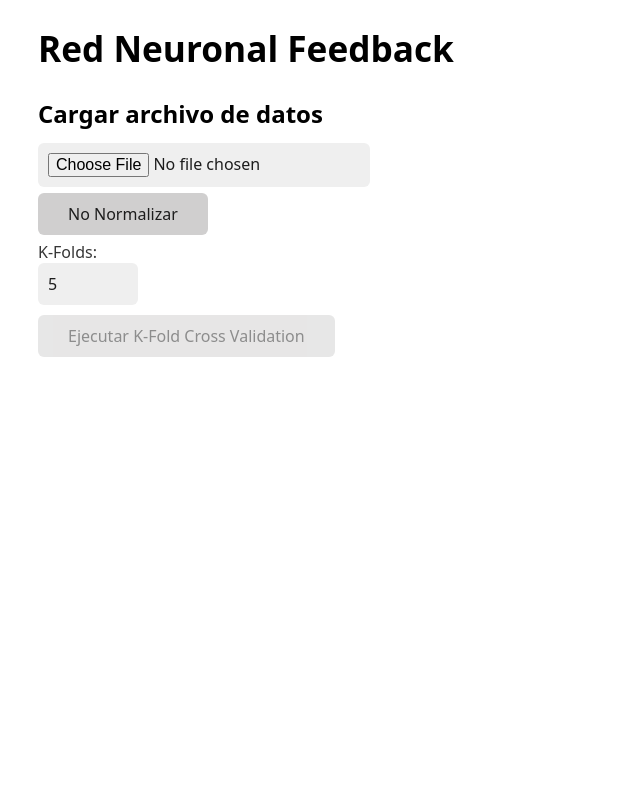
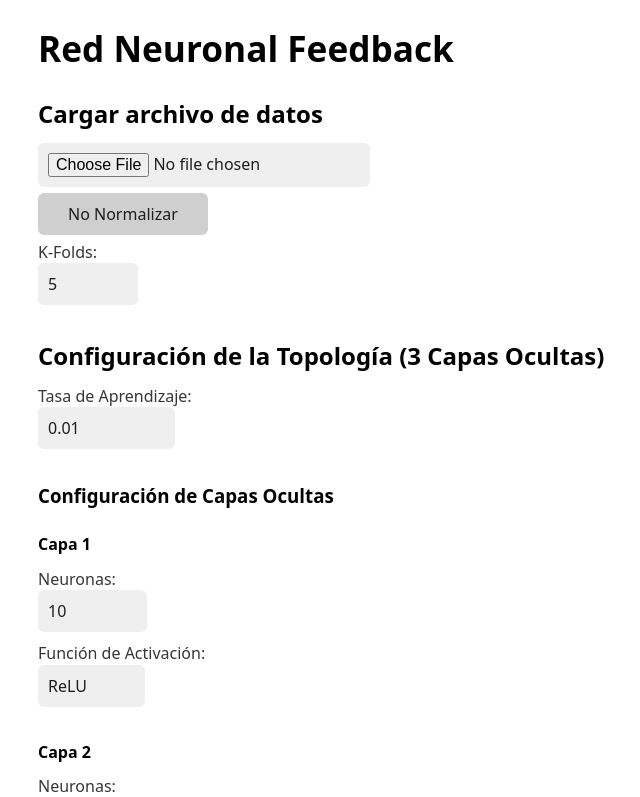
Before and after one commit to RainBWP/TecnicasDeAI, a React (Vite) app in the folder reconstruccion/: page /TecnicasDeAI/feedback-neural-network in a window 1280 px wide. Shown: the top 797 px of the page, without its empty margins (202-842 px from the left). Built offline with nearby package versions, Linux system fonts and the light colour scheme.

Commit message:
Ahora se pueden modificar cuantas neuronas puede tener una capa oculta

```diff
--- a/reconstruccion/src/components/FeedbackNN.tsx
+++ b/reconstruccion/src/components/FeedbackNN.tsx
@@ -15,6 +15,12 @@ interface ExperimentResult {
   accuracy: number;
 }
 
+// Add interfaces for network configuration
+interface Layer {
+  neurons: number;
+  activation: string;
+}
+
 function FeedbackNN() {
   const [trained, setTrained] = useState(false);
   const [dataset, setDataset] = useState<DataSet | null>(null);
@@ -25,6 +31,15 @@ function FeedbackNN() {
   const [avgAccuracy, setAvgAccuracy] = useState<number | null>(null);
   const [fileName, setFileName] = useState<string>('');
   const [isLoading, setIsLoading] = useState<boolean>(false);
+
+  // Actualizar para tener 3 capas fijas
+  const [hiddenLayers, setHiddenLayers] = useState<Layer[]>([
+    { neurons: 10, activation: 'relu' },
+    { neurons: 8, activation: 'relu' },
+    { neurons: 5, activation: 'sigmoid' }
+  ]);
+  const [learningRate, setLearningRate] = useState<number>(0.01);
+
   const fileInputRef = useRef<HTMLInputElement>(null);
 
   // Procesar archivo subido por el usuario
@@ -99,17 +114,20 @@ function FeedbackNN() {
   const createModel = (inputShape: number): tf.Sequential => {
     const model = tf.sequential();
 
-    // Capa de entrada (10 neuronas)
+    // Capa oculta 1 (con inputShape)
     model.add(tf.layers.dense({
-      units: 10,
+      units: hiddenLayers[0].neurons,
       inputShape: [inputShape],
-      activation: 'relu'
     }));
 
-    // Capa oculta (5 neuronas)
+    // Capa oculta 2
     model.add(tf.layers.dense({
-      units: 5,
-      activation: 'sigmoid'
+      units: hiddenLayers[1].neurons,
+    }));
+
+    // Capa oculta 3
+    model.add(tf.layers.dense({
+      units: hiddenLayers[2].neurons,
     }));
 
     // Capa de salida
@@ -120,12 +138,26 @@ function FeedbackNN() {
 
     // Compilar el modelo
     model.compile({
-      optimizer: tf.train.adam(0.01),
+      optimizer: tf.train.adam(learningRate),
       loss: 'meanSquaredError',
       metrics: ['mse']
     });
 
     return model;
+  };
+
+  // Modificar esta función para actualizar solo la activación
+  const updateLayerActivation = (index: number, activationType: string) => {
+    const newLayers = [...hiddenLayers];
+    newLayers[index].activation = activationType;
+    setHiddenLayers(newLayers);
+  };
+
+  // Función para actualizar el número de neuronas
+  const updateLayerNeurons = (index: number, neurons: number) => {
+    const newLayers = [...hiddenLayers];
+    newLayers[index].neurons = neurons;
+    setHiddenLayers(newLayers);
   };
 
   // Implementar k-fold cross validation
@@ -269,6 +301,56 @@ function FeedbackNN() {
           </label>
         </div>
 
+        <div>
+          <h2>Configuración de la Topología (3 Capas Ocultas)</h2>
+          <div>
+            <label>
+              Tasa de Aprendizaje:
+              <input
+                type="number"
+                min="0.0001"
+                max="1"
+                step="0.001"
+                value={learningRate}
+                onChange={(e) => setLearningRate(parseFloat(e.target.value))}
+              />
+            </label>
+          </div>
+
+          <h3>Configuración de Capas Ocultas</h3>
+          {hiddenLayers.map((layer, index) => (
+            <div key={index}>
+              <h4>Capa {index + 1}</h4>
+              <div>
+                <label>
+                  Neuronas:
+                  <input
+                    type="number"
+                    min="1"
+                    max="100"
+                    value={layer.neurons}
+                    onChange={(e) => updateLayerNeurons(index, parseInt(e.target.value))}
+                  />
+                </label>
+              </div>
+              <div>
+                <label>
+                  Función de Activación:
+                  <select
+                    value={layer.activation}
+                    onChange={(e) => updateLayerActivation(index, e.target.value)}
+                  >
+                    <option value="relu">ReLU</option>
+                    <option value="sigmoid">Sigmoid</option>
+                    <option value="tanh">Tanh</option>
+                    <option value="linear">Linear</option>
+                  </select>
+                </label>
+              </div>
+            </div>
+          ))}
+        </div>
+
         <button
           onClick={runCrossValidation}
           disabled={!dataset || isLoading}
```
